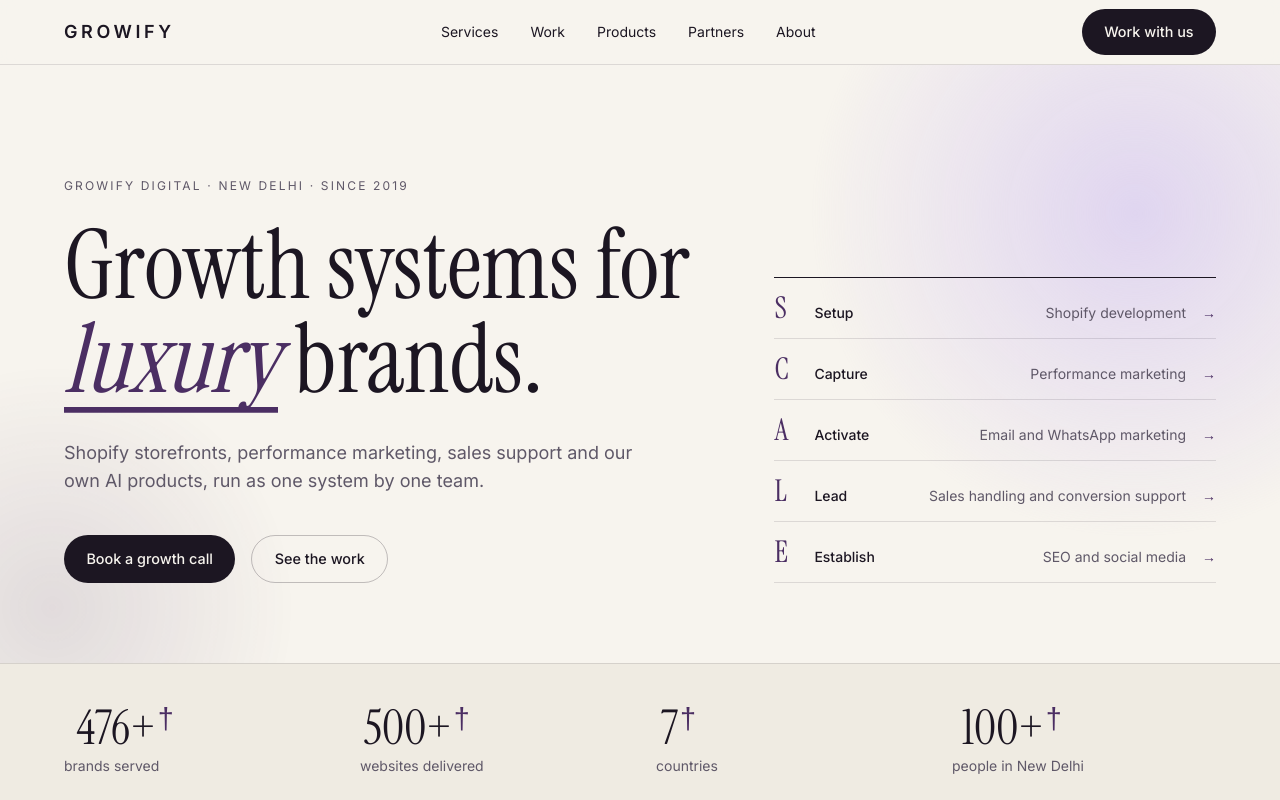
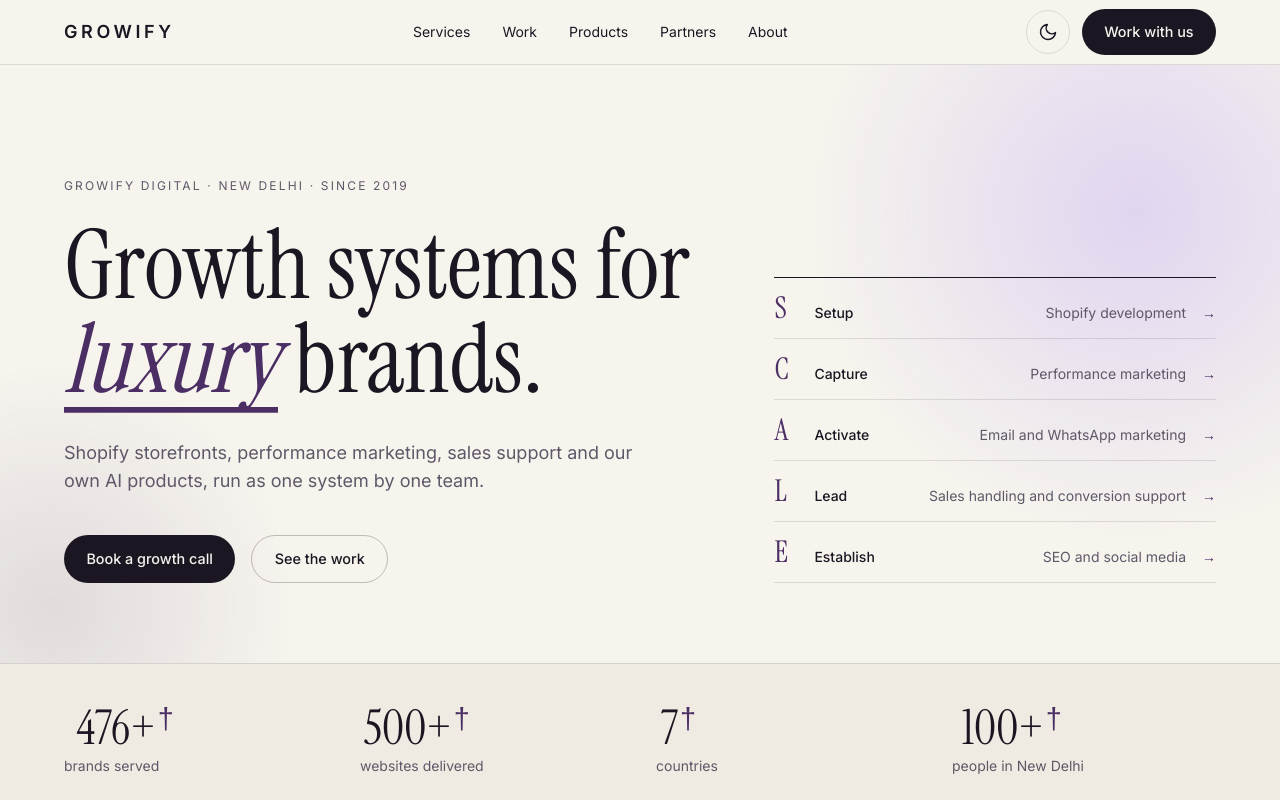
Before and after one commit to 01mohitjangid/GrowifyDigital, a Next.js app in the folder site/: page / in a window 1280 px wide. Shown: the top 800 px of the page. Built offline with nearby package versions, Linux system fonts and the light colour scheme.

Commit message:
Add light and dark theme toggle to header

```diff
--- a/site/components/Header.tsx
+++ b/site/components/Header.tsx
@@ -2,6 +2,7 @@ import Link from "next/link";
 import { nav } from "@/content/site";
 import { ButtonLink } from "./ui";
 import MobileMenu from "./MobileMenu";
+import ThemeToggle from "./ThemeToggle";
 
 export default function Header() {
   return (
@@ -24,12 +25,15 @@ export default function Header() {
             ))}
           </ul>
         </nav>
-        <div className="hidden md:block">
-          <ButtonLink href="/contact" location="header">
-            Work with us
-          </ButtonLink>
+        <div className="flex items-center gap-3">
+          <ThemeToggle />
+          <div className="hidden md:block">
+            <ButtonLink href="/contact" location="header">
+              Work with us
+            </ButtonLink>
+          </div>
+          <MobileMenu items={[...nav, { href: "/contact", label: "Work with us" }]} />
         </div>
-        <MobileMenu items={[...nav, { href: "/contact", label: "Work with us" }]} />
       </div>
     </header>
   );
--- /dev/null
+++ b/site/components/ThemeToggle.tsx
@@ -0,0 +1,29 @@
+"use client";
+
+export default function ThemeToggle() {
+  function toggle() {
+    const root = document.documentElement;
+    const next = root.dataset.theme === "dark" ? "light" : "dark";
+    root.dataset.theme = next;
+    try {
+      localStorage.setItem("theme", next);
+    } catch {}
+  }
+
+  return (
+    <button
+      type="button"
+      onClick={toggle}
+      aria-label="Switch light or dark theme"
+      className="grid size-11 place-items-center rounded-full border border-line transition-colors hover:border-ink hover:text-plum"
+    >
+      <svg className="theme-icon-moon size-5" viewBox="0 0 24 24" fill="none" stroke="currentColor" strokeWidth="1.8" strokeLinecap="round" strokeLinejoin="round" aria-hidden>
+        <path d="M21 12.8A9 9 0 1 1 11.2 3a7 7 0 0 0 9.8 9.8Z" />
+      </svg>
+      <svg className="theme-icon-sun size-5" viewBox="0 0 24 24" fill="none" stroke="currentColor" strokeWidth="1.8" strokeLinecap="round" aria-hidden>
+        <circle cx="12" cy="12" r="4" />
+        <path d="M12 2v2M12 20v2M4.9 4.9l1.4 1.4M17.7 17.7l1.4 1.4M2 12h2M20 12h2M4.9 19.1l1.4-1.4M17.7 6.3l1.4-1.4" />
+      </svg>
+    </button>
+  );
+}
```
